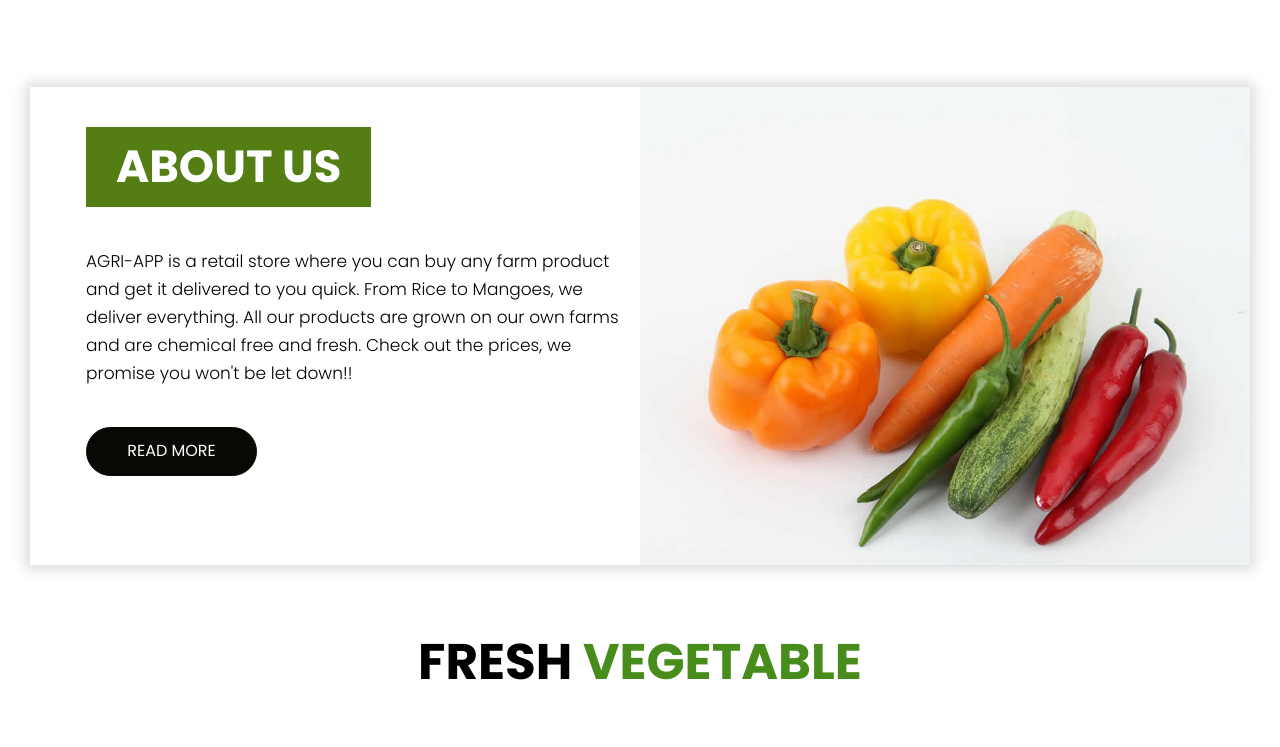
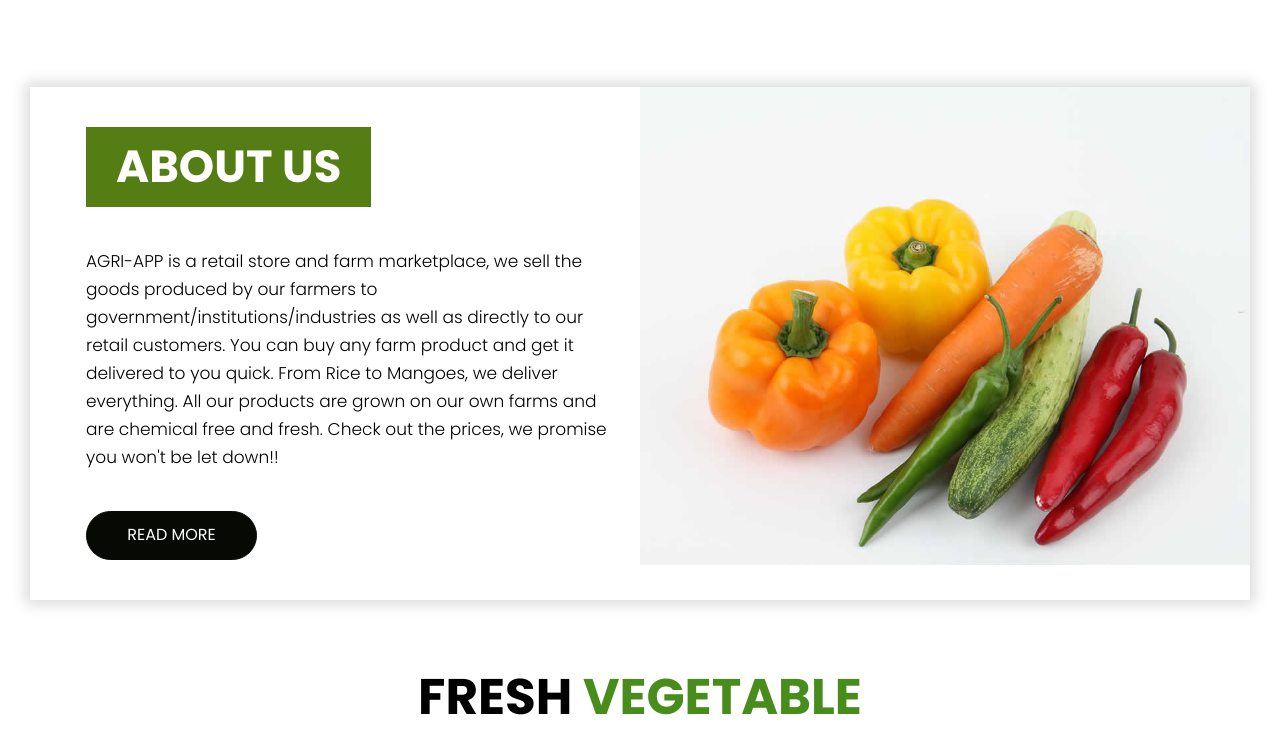
Before and after one commit to dev-il-dev/AGRIGOOD, a plain HTML site: page index.html in a window 1280 px wide. Shown: the part 795-1542 px from the top of the page. Drawn offline with nearby package versions, Linux system fonts and the light colour scheme; some packages are replaced by stand-ins of ours.

Commit message:
Update index.html

```diff
--- a/index.html
+++ b/index.html
@@ -197,7 +197,7 @@
       <div class="col-xl-6 col-lg-6 col-md-6 col-sm-12">
         <div class="about-box">
           <h2>About us</h2>
-          <p>AGRI-APP is a retail store where you can buy any farm product and get it delivered to you quick. From Rice to Mangoes, we deliver everything. All our
+          <p>AGRI-APP is a retail store and farm marketplace, we sell the goods produced by our farmers to government/institutions/industries as well as directly to our retail customers. You can buy any farm product and get it delivered to you quick. From Rice to Mangoes, we deliver everything. All our
             products are grown on our own farms and are chemical free and fresh. Check out the prices, we promise you won't be let down!!
           </p>
           <a href="Javascript:void(0)">Read more</a>
```
